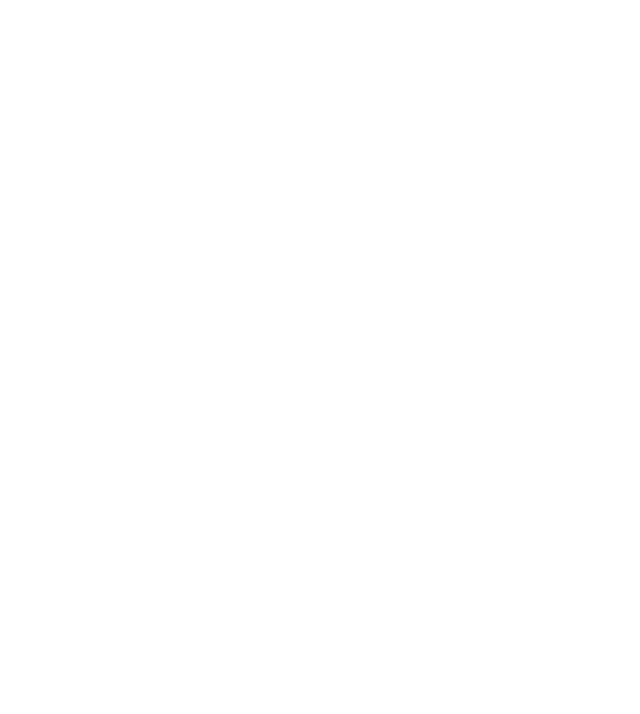
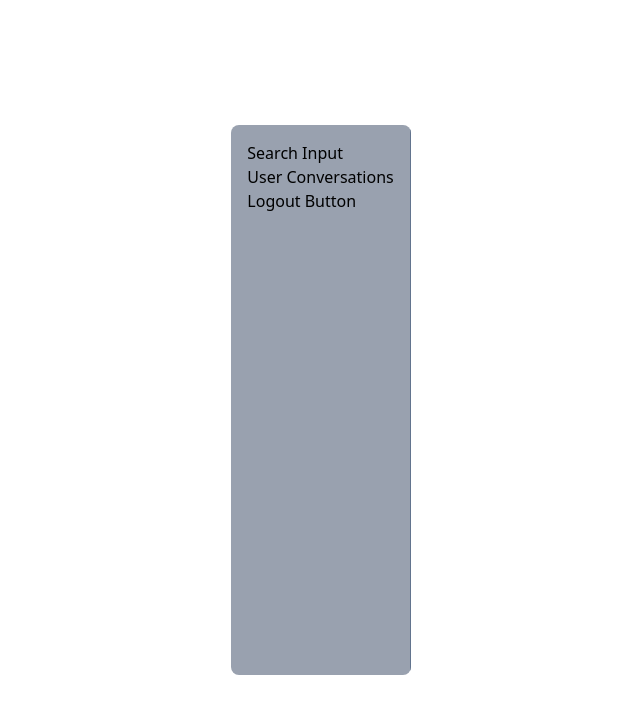
Before and after one commit to muhammadderic/mern-realtime-chat-app, a React (Vite) app in the folder frontend/: page / in a window 1280 px wide. Shown: the top 714 px of the page, without its empty margins (319-959 px from the left). Built offline with nearby package versions, Linux system fonts and the light colour scheme; sample sign-in values are in the browser's storage.

Commit message:
create initial search input, user conversations and logout button compts

```diff
--- a/frontend/src/App.tsx
+++ b/frontend/src/App.tsx
@@ -2,6 +2,7 @@
 import SignupPage from "./pages/SignupPage";
 import LoginPage from "./pages/LoginPage";
 import { useAuthContext } from "./context/AuthContext";
+import HomePage from "./pages/HomePage";
 
 function App() {
   const { authUser } = useAuthContext();
@@ -9,6 +10,10 @@
   return (
     <div className='p-4 h-screen flex items-center justify-center'>
       <Routes>
+        <Route
+          path='/'
+          element={authUser ? <HomePage /> : <Navigate to={"/login"} />}
+        />
         <Route
           path='/signup'
           element={authUser ? <Navigate to='/' /> : <SignupPage />}
--- /dev/null
+++ b/frontend/src/components/sidebar/LogoutBtn.tsx
@@ -0,0 +1,9 @@
+const LogoutBtn = () => {
+  return (
+    <div>
+      <h1>Logout Button</h1>
+    </div>
+  )
+}
+
+export default LogoutBtn;
--- /dev/null
+++ b/frontend/src/components/sidebar/SearchInput.tsx
@@ -0,0 +1,9 @@
+const SearchInput = () => {
+  return (
+    <div>
+      <h1>Search Input</h1>
+    </div>
+  )
+}
+
+export default SearchInput;
--- /dev/null
+++ b/frontend/src/components/sidebar/Sidebar.tsx
@@ -0,0 +1,16 @@
+import LogoutBtn from "./LogoutBtn";
+import SearchInput from "./SearchInput";
+import UserConversations from "./UserConversations";
+
+const Sidebar = () => {
+  return (
+    <div className='border-r border-slate-500 p-4 flex flex-col'>
+      <SearchInput />
+      <div className='divider px-3'></div>
+      <UserConversations />
+      <LogoutBtn />
+    </div>
+  )
+}
+
+export default Sidebar;
--- /dev/null
+++ b/frontend/src/components/sidebar/UserConversations.tsx
@@ -0,0 +1,9 @@
+const UserConversations = () => {
+  return (
+    <div>
+      <h1>User Conversations</h1>
+    </div>
+  )
+}
+
+export default UserConversations;
--- /dev/null
+++ b/frontend/src/pages/HomePage.tsx
@@ -0,0 +1,11 @@
+import Sidebar from "../components/sidebar/Sidebar";
+
+const HomePage = () => {
+  return (
+    <div className='flex sm:h-[450px] md:h-[550px] rounded-lg overflow-hidden bg-gray-400 bg-clip-padding backdrop-filter backdrop-blur-lg bg-opacity-0'>
+      <Sidebar />
+    </div>
+  )
+}
+
+export default HomePage;
```
